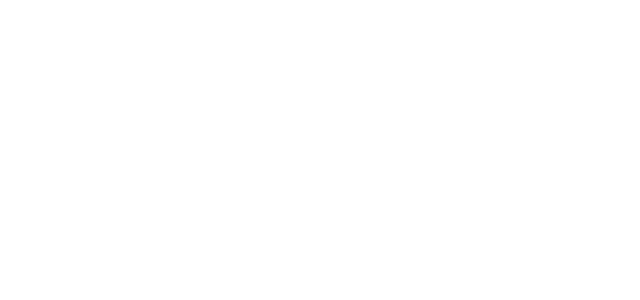
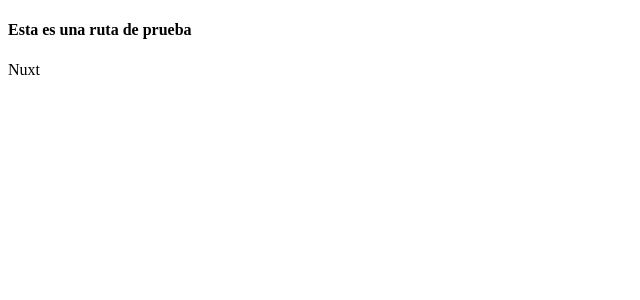
Before and after one commit to ioticos/elon_musk_level, a Nuxt app: page /prueba in a window 1280 px wide. Before the commit this address had no page. Shown: the top 300 px of the page, without its empty margins (0-640 px from the left). Built offline with nearby package versions, Linux system fonts and the light colour scheme.

Commit message:
clase 1.2 analizamos estructura del proyecto viendo package json, nuxt.config y la utilidad de la carpeta pages

```diff
--- /dev/null
+++ b/pages/contacto.vue
@@ -0,0 +1,15 @@
+<template>
+  <div>
+      <h2>CONTACTO</h2>
+  </div>
+</template>
+
+<script>
+export default {
+
+}
+</script>
+
+<style>
+
+</style>
--- /dev/null
+++ b/pages/home.vue
@@ -0,0 +1,15 @@
+<template>
+  <div>
+      <h1>HOME</h1>
+  </div>
+</template>
+
+<script>
+export default {
+
+}
+</script>
+
+<style>
+
+</style>
--- /dev/null
+++ b/pages/prueba.vue
@@ -0,0 +1,16 @@
+<template>
+  <div>
+      <h4>Esta es una ruta de prueba</h4>
+      Nuxt
+  </div>
+</template>
+
+<script>
+export default {
+
+}
+</script>
+
+<style>
+
+</style>
```
